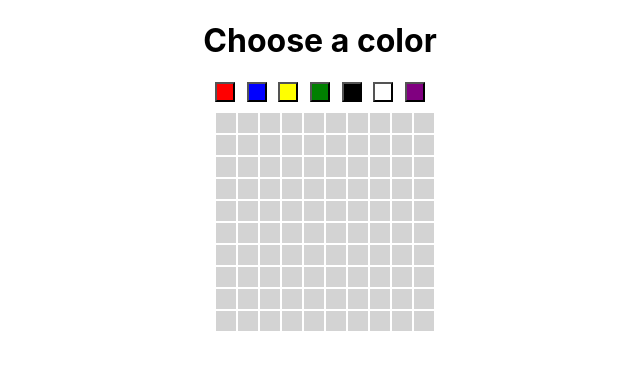
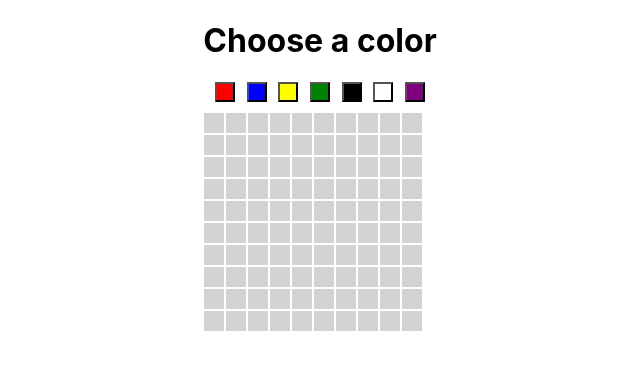
Before and after one commit to AbhineetSarkar-TUL-CXEUF/react-challenges, a React (Create React App) app: page / in a window 1280 px wide. Shown: the top 370 px of the page, without its empty margins (320-960 px from the left). Built offline with nearby package versions, Linux system fonts and the light colour scheme.

Commit message:
re-styled pixel-art

```diff
--- a/src/08-pixel-art/PixelArt.js
+++ b/src/08-pixel-art/PixelArt.js
@@ -56,7 +56,6 @@ function Pixels() {
         display: "grid",
         gridTemplateColumns: "repeat(10, 1fr)",
         width: "210px",
-        margin: "0 auto",
       }}
     >
       {pixels}
```
